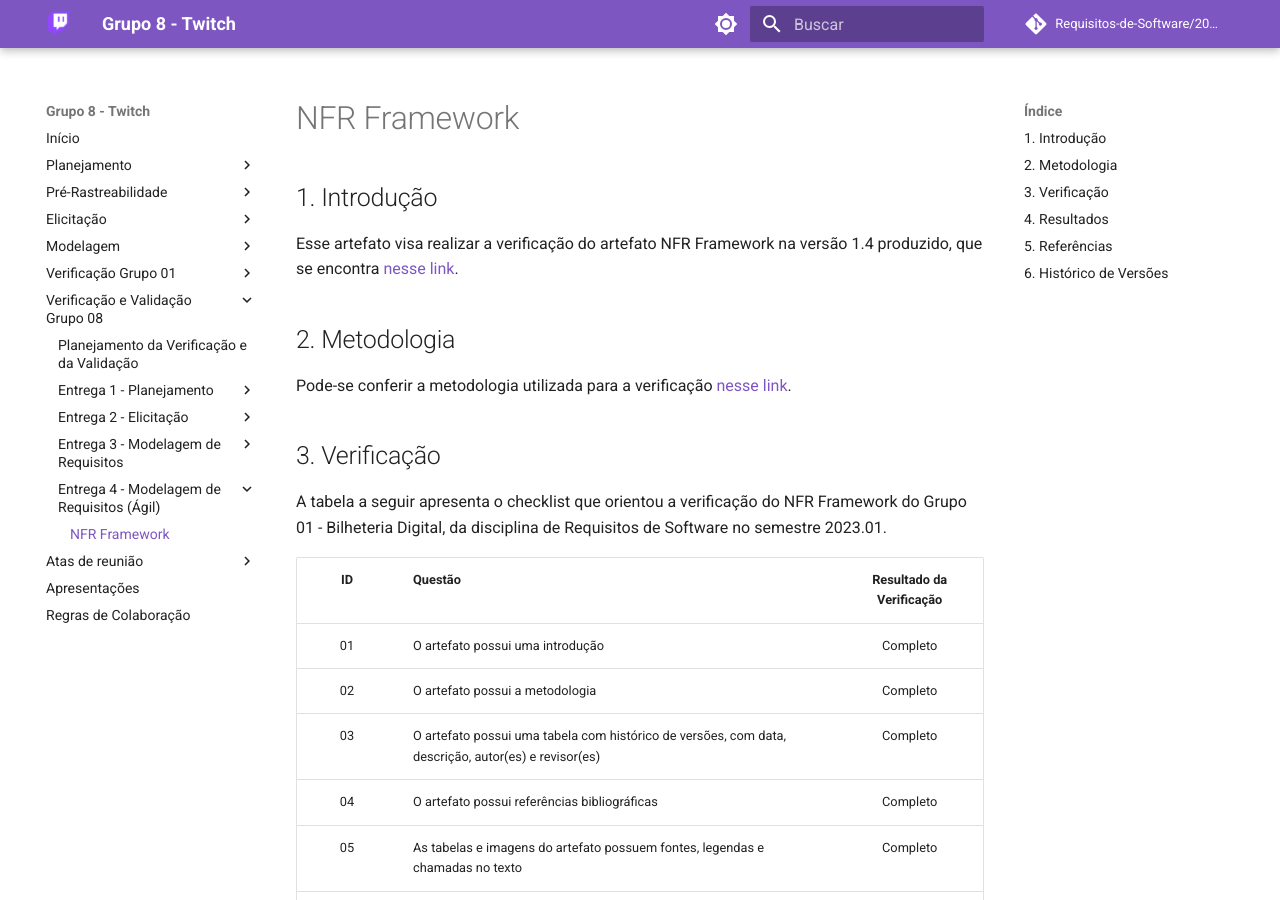
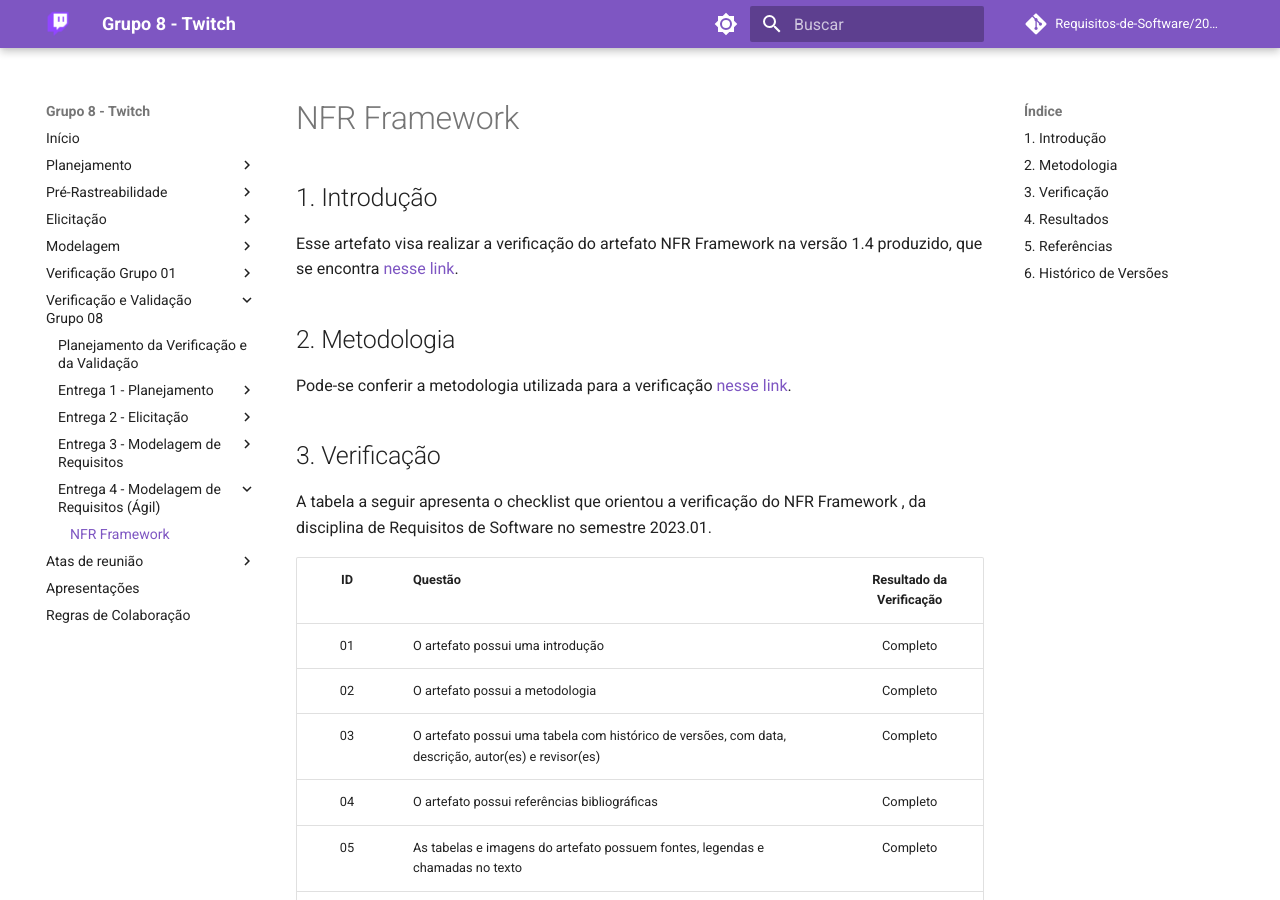
Before and after one commit to Requisitos-de-Software/2023.1-Twitch, an MkDocs documentation site: the page built from docs/verifica_valida_grupo08/verificacao_nfr.md, in a window 1280 px wide and 900 px high. Built offline with MkDocs 1.6.1 and Material for MkDocs 9.7.7, drawn with Linux system fonts in a browser that asks for light colours; comment, search, counter and statistics services are not loaded; some of the changed text lies outside the part shown.

Commit message:
fix: Correção na referência do artefato verificado

```diff
--- a/docs/verifica_valida_grupo08/verificacao_nfr.md
+++ b/docs/verifica_valida_grupo08/verificacao_nfr.md
@@ -10,7 +10,7 @@
 
 ## 3. Verificação
 
-A tabela a seguir apresenta o checklist que orientou a verificação do NFR Framework do Grupo 01 - Bilheteria Digital, da disciplina de Requisitos de Software no semestre 2023.01.
+A tabela a seguir apresenta o checklist que orientou a verificação do NFR Framework , da disciplina de Requisitos de Software no semestre 2023.01.
 
 | ID |Questão| Resultado da Verificação |
 | :---: | --- | :---: |
@@ -55,7 +55,8 @@
 
 |**Data** | **Versão** | **Descrição** | **Autor** | **Revisor** |
 |:---: | :---: | :---: | :---: | :---: |
-|20.06.2023| 1.0 | Primeiro versão do checklist sobre o NFR Framework produzido pelo grupo 01| Matheus Silva | Diógenes Dantas |
+|20.06.2023| 1.0 | Primeiro versão do artefato de verificação sobre o NFR Framework| Matheus Silva | Diógenes Dantas |
+|21.06.2023| 1.1 | Correção na referência do artefato verificado| Matheus Silva | Diógenes Dantas |
 
 <h6 align = "center"> Tabela 3: Histórico de Versões
 <br> Autor(es): Matheus Silva
```
